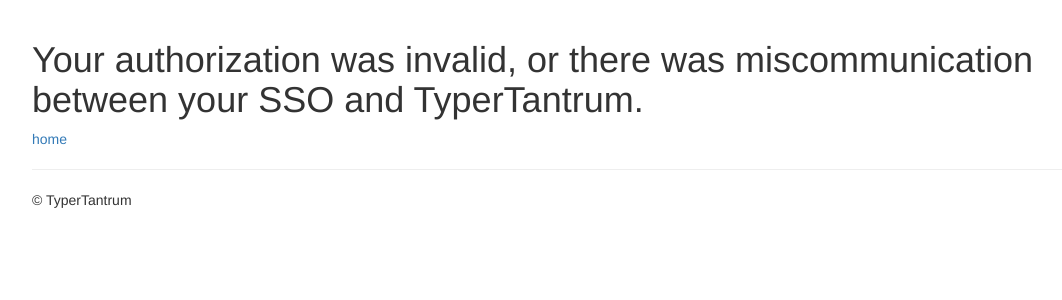
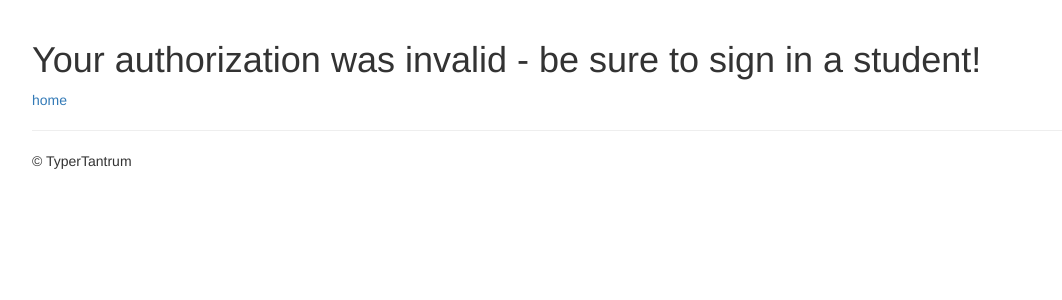
Before and after one commit to cdsmith16/typertantrum, a Flask app: template templates/401.html in a window 1280 px wide. Shown: the part 51-351 px from the top of the page, without its empty margins (38-1100 px from the left). Run offline with Flask 2, Linux system fonts and the light colour scheme; the template is opened without the code that fills it, so the values that code supplies are empty; the visitor is signed in with stand-in values (Sample User, id 1); some libraries are stand-ins or nearby versions.

Commit message:
update error message and scope checking

```diff
--- a/app.py
+++ b/app.py
@@ -42,7 +42,7 @@
         return render_template(401.html)"""
 
     #If the application scope does not include read-student access, deem the user unauthorized.
-    if('read:student' not in scope):
+    if('read:student' not in scope or 'read:sis' not in scope):
         print 'Not authorized to read student info'
         return render_template('401.html')
 
--- a/templates/401.html
+++ b/templates/401.html
@@ -1,6 +1,6 @@
 {% extends "base.html" %}
 {% block title %} - Unauthorized{% endblock %}
 {% block content %}
-  <h1>Your authorization was invalid, or there was miscommunication between your SSO and TyperTantrum.</h1>
+  <h1>Your authorization was invalid - be sure to sign in a student!</h1>
   <p><a href="{{ url_for('index') }}">home</a></p>
 {% endblock %}
```
